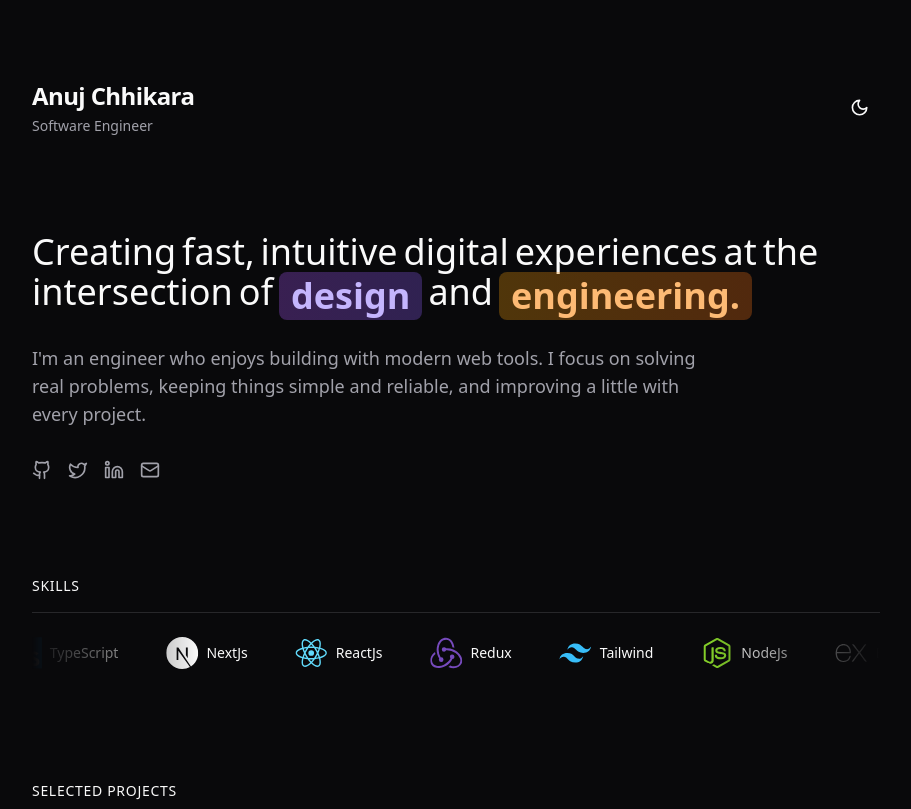
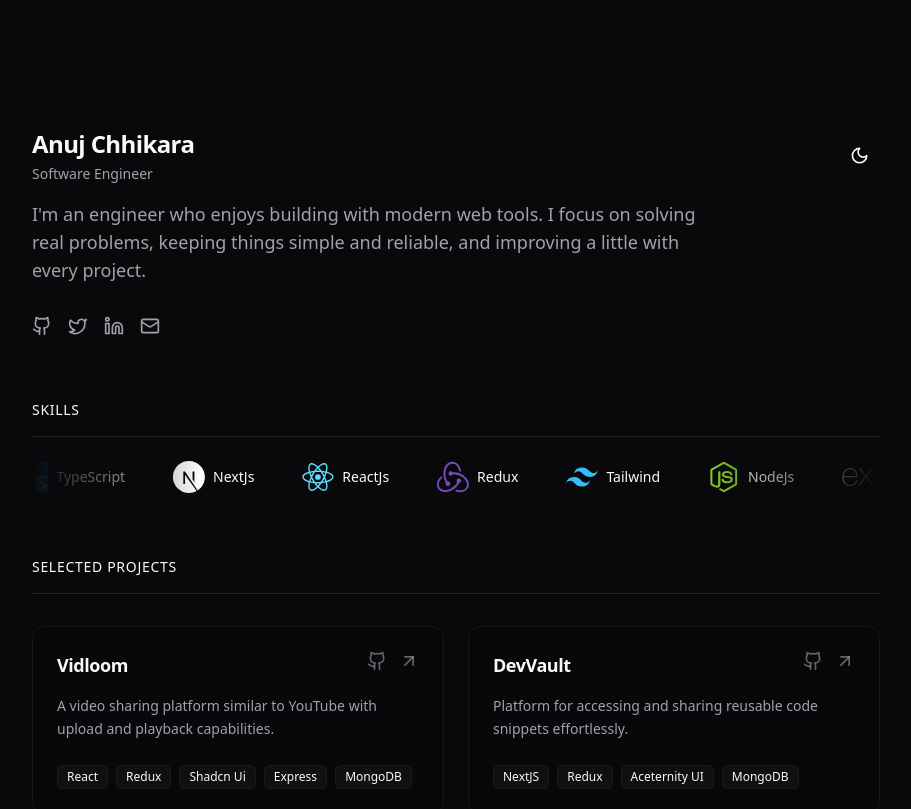
Before and after one commit to AnujChhikara/New-Portfolio, a Next.js app: page / in a window 1280 px wide. Shown: the top 809 px of the page, without its empty margins (184-1095 px from the left). Built offline with nearby package versions, Linux system fonts and the light colour scheme; no server answers.

Commit message:
refactor: remove Lenis smooth scrolling implementation, update homepage layout with GitHub calendar integration, and clean up unused components

```diff
--- a/package.json
+++ b/package.json
@@ -12,7 +12,6 @@
   "dependencies": {
     "clsx": "^2.1.1",
     "framer-motion": "^11.3.28",
-    "lenis": "^1.3.15",
     "lucide-react": "^0.427.0",
     "next": "^14.2.19",
     "next-sitemap": "^4.2.3",
--- a/src/app/globals.css
+++ b/src/app/globals.css
@@ -58,27 +58,6 @@
     overflow-x: hidden;
   }
 
-  html.lenis,
-  html.lenis body {
-    height: auto;
-  }
-
-  .lenis.lenis-smooth {
-    scroll-behavior: auto !important;
-  }
-
-  .lenis.lenis-smooth [data-lenis-prevent] {
-    overscroll-behavior: contain;
-  }
-
-  .lenis.lenis-stopped {
-    overflow: hidden;
-  }
-
-  .lenis.lenis-scrolling iframe {
-    pointer-events: none;
-  }
-
   body {
     @apply bg-background text-foreground;
     transition: background-color 0.3s ease-in-out, color 0.3s ease-in-out;
--- a/src/app/layout.tsx
+++ b/src/app/layout.tsx
@@ -2,7 +2,6 @@ import { Inter } from "next/font/google";
 import "./globals.css";
 import { Metadata } from "next";
 import { ThemeProvider } from "@/components/providers/theme-provider";
-import { SmoothScrollProvider } from "@/components/providers/smooth-scroll-provider";
 
 const inter = Inter({ subsets: ["latin"] });
 
@@ -44,7 +43,7 @@ export default function RootLayout({
           enableSystem
           disableTransitionOnChange
         >
-          <SmoothScrollProvider>{children}</SmoothScrollProvider>
+          {children}
         </ThemeProvider>
       </body>
     </html>
--- a/src/app/page.tsx
+++ b/src/app/page.tsx
@@ -1,9 +1,7 @@
 "use client";
 
-import { Quicksand } from "next/font/google";
 import { ProjectCard } from "@/components/project-card";
 import { InfiniteMovingPRCards } from "@/components/ui/infinite-moving-pr-cards";
-import { TextReveal } from "@/components/ui/text-reveal";
 import { ThemeToggle } from "@/components/ui/theme-toggle";
 import { Skills } from "@/components/skills";
 import { getRecentPRs, type GithubPR } from "@/lib/github";
@@ -97,11 +95,11 @@ export default function Home() {
   }, []);
 
   return (
-    <div className="min-h-screen w-full font-sans selection:bg-primary/20">
-      <div className="mx-auto max-w-4xl px-6 py-12 md:py-20">
+    <div className="min-h-screen w-full font-sans selection:bg-primary/20 py-32">
+      <div className="mx-auto max-w-4xl px-6">
         {/* Header */}
         <motion.header
-          className="flex items-center justify-between mb-16 md:mb-24"
+          className="flex items-center justify-between mb-4"
           initial={{ opacity: 0, y: -20 }}
           animate={{ opacity: 1, y: 0 }}
           transition={{ duration: 0.6, ease: "easeOut" }}
@@ -131,21 +129,10 @@ export default function Home() {
           variants={container}
           initial="hidden"
           animate="show"
-          className="space-y-16 md:space-y-24"
+          className="space-y-12"
         >
           {/* Intro */}
-          <motion.section variants={item} className="space-y-6">
-            <TextReveal
-              text="Creating fast, intuitive digital experiences at the intersection of design and engineering."
-              highlightWords={["design", "engineering"]}
-              highlightConfig={{
-                design:
-                  "px-3 py-1 bg-gradient-to-r from-purple-500/20 to-violet-500/20 dark:from-purple-500/30 dark:to-violet-500/30 rounded-lg font-semibold text-purple-700 dark:text-violet-300",
-                engineering:
-                  "px-3 py-1 bg-gradient-to-r from-amber-500/20 to-orange-500/20 dark:from-amber-500/30 dark:to-orange-500/30 rounded-lg font-semibold text-amber-700 dark:text-orange-300",
-              }}
-              className="text-3xl md:text-4xl font-medium leading-tight text-foreground"
-            />
+          <motion.section variants={item} className="space-y-6 mb-16">
             <motion.p
               className="text-base md:text-lg text-muted-foreground max-w-2xl"
               initial={{ opacity: 0, filter: "blur(5px)" }}
--- a/src/components/providers/smooth-scroll-provider.tsx
+++ /dev/null
@@ -1,36 +0,0 @@
-"use client";
-
-import { useEffect } from "react";
-import Lenis from "lenis";
-
-export function SmoothScrollProvider({
-  children,
-}: {
-  children: React.ReactNode;
-}) {
-  useEffect(() => {
-    const lenis = new Lenis({
-      duration: 1.2,
-      easing: (t) => Math.min(1, 1.001 - Math.pow(2, -10 * t)),
-      orientation: "vertical",
-      gestureOrientation: "vertical",
-      smoothWheel: true,
-      wheelMultiplier: 1,
-      touchMultiplier: 2,
-      infinite: false,
-    });
-
-    function raf(time: number) {
-      lenis.raf(time);
-      requestAnimationFrame(raf);
-    }
-
-    requestAnimationFrame(raf);
-
-    return () => {
-      lenis.destroy();
-    };
-  }, []);
-
-  return <>{children}</>;
-}
--- a/src/components/ui/text-reveal.tsx
+++ /dev/null
@@ -1,88 +0,0 @@
-"use client";
-
-import { motion } from "framer-motion";
-import { cn } from "@/lib/utils";
-
-interface HighlightConfig {
-  [word: string]: string; // word: className
-}
-
-export const TextReveal = ({
-  text,
-  className,
-  delay = 0,
-  highlightWords = [],
-  highlightConfig = {},
-}: {
-  text: string;
-  className?: string;
-  delay?: number;
-  highlightWords?: string[];
-  highlightConfig?: HighlightConfig;
-}) => {
-  const words = text.split(" ");
-  const highlightSet = new Set(
-    highlightWords.map((word) => word.toLowerCase())
-  );
-
-  const container = {
-    hidden: { opacity: 0 },
-    visible: (i = 1) => ({
-      opacity: 1,
-      transition: { staggerChildren: 0.12, delayChildren: delay * i },
-    }),
-  };
-
-  const child = {
-    visible: {
-      opacity: 1,
-      y: 0,
-      filter: "blur(0px)",
-      transition: {
-        type: "spring",
-        damping: 12,
-        stiffness: 100,
-      },
-    },
-    hidden: {
-      opacity: 0,
-      y: 20,
-      filter: "blur(10px)",
-      transition: {
-        type: "spring",
-        damping: 12,
-        stiffness: 100,
-      },
-    },
-  };
-
-  return (
-    <motion.div
-      style={{ overflow: "hidden", display: "flex", flexWrap: "wrap" }}
-      variants={container}
-      initial="hidden"
-      animate="visible"
-      className={cn("gap-x-1.5", className)}
-    >
-      {words.map((word, index) => {
-        const cleaned = word.replace(/[.,!?]/g, "").toLowerCase();
-        const isHighlighted = highlightSet.has(cleaned);
-        const customStyle = highlightConfig[cleaned];
-
-        return (
-          <motion.span
-            variants={child}
-            key={index}
-            className={cn(
-              "inline-block",
-              isHighlighted && !customStyle && "text-primary font-semibold",
-              customStyle
-            )}
-          >
-            {word}
-          </motion.span>
-        );
-      })}
-    </motion.div>
-  );
-};
```
Also changed, not shown: 1 other file (tests, documents, lock files or other folders).
